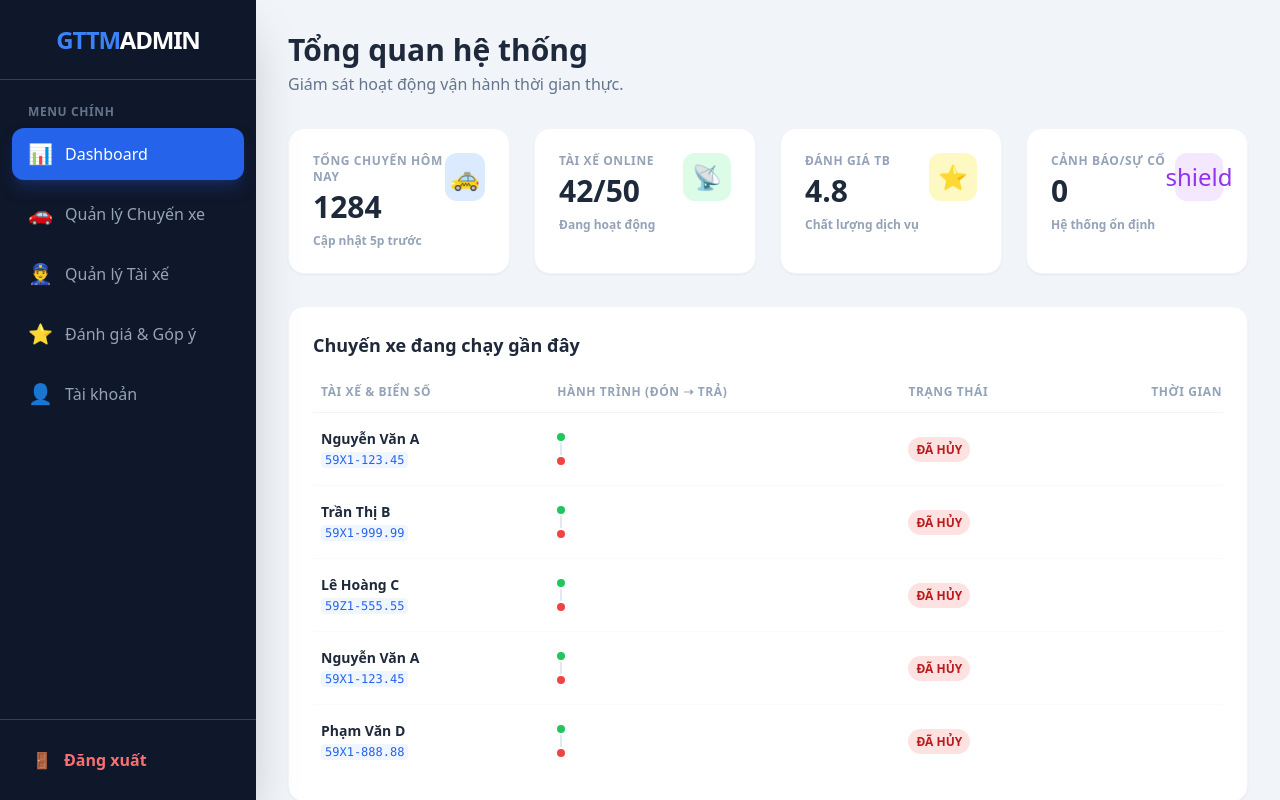
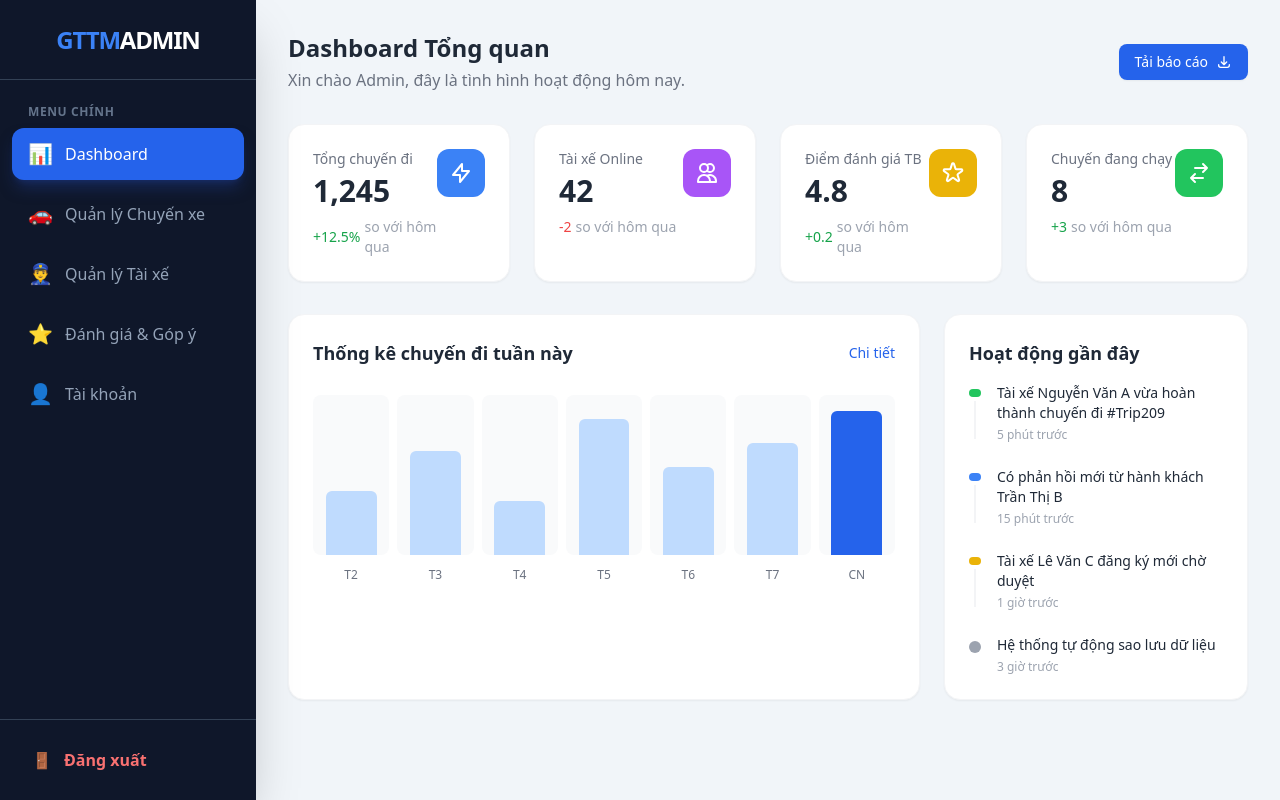
Before and after one commit to ngochaukiet2005/GTTM-WEB, a React (Vite) app in the folder frontend/: page /admin/dashboard in a window 1280 px wide. Built offline with nearby package versions, Linux system fonts and the light colour scheme.

Commit message:
hoàn thành giao diện admin

```diff
--- a/frontend/src/features/admin/AdminDashboard.jsx
+++ b/frontend/src/features/admin/AdminDashboard.jsx
@@ -1,91 +1,155 @@
-// src/features/admin/AdminDashboard.jsx
-import React, { useEffect, useState } from 'react';
-import { mockApiAdmin } from '../../core/services/mockApiAdmin';
+import React, { useState, useEffect } from 'react';
 
-const StatCard = ({ title, value, subtext, icon, color }) => (
-  <div className="bg-white p-6 rounded-2xl shadow-sm border border-slate-100 flex items-start justify-between hover:shadow-md transition-all hover:-translate-y-1">
+// Component con: Card thống kê (KPIs)
+const StatCard = ({ title, value, change, changeType, icon, color }) => (
+  <div className="bg-white p-6 rounded-2xl shadow-sm border border-gray-100 flex items-start justify-between hover:shadow-md transition-shadow">
     <div>
-      <p className="text-slate-400 text-xs font-bold uppercase tracking-wider mb-1">{title}</p>
-      <h3 className="text-3xl font-black text-slate-800">{value}</h3>
-      <p className="text-xs font-bold mt-2 text-slate-400">{subtext}</p>
+      <p className="text-sm font-medium text-gray-500 mb-1">{title}</p>
+      <h3 className="text-3xl font-bold text-gray-800">{value}</h3>
+      <div className={`flex items-center mt-2 text-sm ${changeType === 'increase' ? 'text-green-600' : 'text-red-500'}`}>
+        <span className="font-medium">{change}</span>
+        <span className="text-gray-400 ml-1">so với hôm qua</span>
+      </div>
     </div>
-    <div className={`w-12 h-12 rounded-xl flex items-center justify-center text-2xl ${color}`}>
+    <div className={`p-3 rounded-xl ${color} text-white`}>
       {icon}
     </div>
   </div>
 );
 
-const AdminDashboard = () => {
-  const [stats, setStats] = useState(null);
-  const [trips, setTrips] = useState([]);
-
-  useEffect(() => {
-    mockApiAdmin.getDashboardStats().then(setStats);
-    mockApiAdmin.getRecentTrips().then(setTrips);
-  }, []);
-
-  if (!stats) return <div className="p-10 text-center text-slate-400">Đang tải dữ liệu...</div>;
+// Component con: Biểu đồ thanh đơn giản (Dùng CSS thuần để không phải cài thư viện chart)
+const BarChart = () => {
+  const data = [40, 65, 34, 85, 55, 70, 90]; // Mock data cho 7 ngày
+  const days = ['T2', 'T3', 'T4', 'T5', 'T6', 'T7', 'CN'];
 
   return (
-    <div className="space-y-8 animate-fade-in">
-      <div>
-        <h1 className="text-3xl font-bold text-slate-800">Tổng quan hệ thống</h1>
-        <p className="text-slate-500 mt-1">Giám sát hoạt động vận hành thời gian thực.</p>
+    <div className="bg-white p-6 rounded-2xl shadow-sm border border-gray-100 h-full">
+      <div className="flex justify-between items-center mb-6">
+        <h3 className="font-bold text-gray-800 text-lg">Thống kê chuyến đi tuần này</h3>
+        <button className="text-sm text-blue-600 font-medium hover:underline">Chi tiết</button>
+      </div>
+      <div className="flex items-end justify-between h-48 gap-2">
+        {data.map((height, index) => (
+          <div key={index} className="flex flex-col items-center w-full group cursor-pointer">
+            <div className="relative w-full flex items-end justify-center h-40 bg-gray-50 rounded-lg overflow-hidden">
+               {/* Tooltip on hover */}
+               <div className="absolute -top-8 opacity-0 group-hover:opacity-100 transition-opacity bg-gray-800 text-white text-xs py-1 px-2 rounded mb-1">
+                 {height} chuyến
+               </div>
+               {/* Bar */}
+              <div
+                style={{ height: `${height}%` }}
+                className={`w-2/3 rounded-t-md transition-all duration-500 ${index === 6 ? 'bg-blue-600' : 'bg-blue-200 group-hover:bg-blue-400'}`}
+              ></div>
+            </div>
+            <span className="text-xs text-gray-500 mt-3 font-medium">{days[index]}</span>
+          </div>
+        ))}
+      </div>
+    </div>
+  );
+};
+
+// Component con: Hoạt động gần đây (Timeline đơn giản)
+const RecentActivity = () => {
+  const activities = [
+    { text: "Tài xế Nguyễn Văn A vừa hoàn thành chuyến đi #Trip209", time: "5 phút trước", type: "success" },
+    { text: "Có phản hồi mới từ hành khách Trần Thị B", time: "15 phút trước", type: "info" },
+    { text: "Tài xế Lê Văn C đăng ký mới chờ duyệt", time: "1 giờ trước", type: "warning" },
+    { text: "Hệ thống tự động sao lưu dữ liệu", time: "3 giờ trước", type: "system" },
+  ];
+
+  return (
+    <div className="bg-white p-6 rounded-2xl shadow-sm border border-gray-100 h-full">
+      <h3 className="font-bold text-gray-800 text-lg mb-4">Hoạt động gần đây</h3>
+      <div className="space-y-6">
+        {activities.map((act, idx) => (
+          <div key={idx} className="flex gap-4">
+            <div className="flex flex-col items-center">
+              <div className={`w-3 h-3 rounded-full mt-1.5 ${
+                act.type === 'success' ? 'bg-green-500' :
+                act.type === 'info' ? 'bg-blue-500' :
+                act.type === 'warning' ? 'bg-yellow-500' : 'bg-gray-400'
+              }`}></div>
+              {idx !== activities.length - 1 && <div className="w-0.5 h-full bg-gray-100 my-1"></div>}
+            </div>
+            <div>
+              <p className="text-gray-800 text-sm font-medium">{act.text}</p>
+              <p className="text-gray-400 text-xs mt-1">{act.time}</p>
+            </div>
+          </div>
+        ))}
+      </div>
+    </div>
+  );
+};
+
+const AdminDashboard = () => {
+  // SVG Icons
+  const icons = {
+    trip: <svg xmlns="http://www.w3.org/2000/svg" className="h-6 w-6" fill="none" viewBox="0 0 24 24" stroke="currentColor"><path strokeLinecap="round" strokeLinejoin="round" strokeWidth={2} d="M13 10V3L4 14h7v7l9-11h-7z" /></svg>,
+    user: <svg xmlns="http://www.w3.org/2000/svg" className="h-6 w-6" fill="none" viewBox="0 0 24 24" stroke="currentColor"><path strokeLinecap="round" strokeLinejoin="round" strokeWidth={2} d="M12 4.354a4 4 0 110 5.292M15 21H3v-1a6 6 0 0112 0v1zm0 0h6v-1a6 6 0 00-9-5.197M13 7a4 4 0 11-8 0 4 4 0 018 0z" /></svg>,
+    star: <svg xmlns="http://www.w3.org/2000/svg" className="h-6 w-6" fill="none" viewBox="0 0 24 24" stroke="currentColor"><path strokeLinecap="round" strokeLinejoin="round" strokeWidth={2} d="M11.049 2.927c.3-.921 1.603-.921 1.902 0l1.519 4.674a1 1 0 00.95.69h4.915c.969 0 1.371 1.24.588 1.81l-3.976 2.888a1 1 0 00-.363 1.118l1.518 4.674c.3.922-.755 1.688-1.538 1.118l-3.976-2.888a1 1 0 00-1.176 0l-3.976 2.888c-.783.57-1.838-.197-1.538-1.118l1.518-4.674a1 1 0 00-.363-1.118l-3.976-2.888c-.784-.57-.38-1.81.588-1.81h4.914a1 1 0 00.951-.69l1.519-4.674z" /></svg>,
+    car: <svg xmlns="http://www.w3.org/2000/svg" className="h-6 w-6" fill="none" viewBox="0 0 24 24" stroke="currentColor"><path strokeLinecap="round" strokeLinejoin="round" strokeWidth={2} d="M8 7h12m0 0l-4-4m4 4l-4 4m0 6H4m0 0l4 4m-4-4l4-4" /></svg> // Dùng tạm icon switch cho "Active Trip"
+  };
+
+  return (
+    <div className="space-y-8">
+      {/* Header Section */}
+      <div className="flex justify-between items-center">
+        <div>
+          <h1 className="text-2xl font-bold text-gray-800">Dashboard Tổng quan</h1>
+          <p className="text-gray-500 mt-1">Xin chào Admin, đây là tình hình hoạt động hôm nay.</p>
+        </div>
+        <button className="bg-blue-600 hover:bg-blue-700 text-white px-4 py-2 rounded-lg text-sm font-medium shadow-sm flex items-center gap-2">
+          <span>Tải báo cáo</span>
+          <svg xmlns="http://www.w3.org/2000/svg" className="h-4 w-4" fill="none" viewBox="0 0 24 24" stroke="currentColor"><path strokeLinecap="round" strokeLinejoin="round" strokeWidth={2} d="M4 16v1a3 3 0 003 3h10a3 3 0 003-3v-1m-4-4l-4 4m0 0l-4-4m4 4V4" /></svg>
+        </button>
       </div>
 
-      {/* Stats Grid - Đã bỏ tiền, thay bằng số liệu vận hành */}
+      {/* Stats Grid - 4 Cột */}
       <div className="grid grid-cols-1 md:grid-cols-2 lg:grid-cols-4 gap-6">
-        <StatCard title="Tổng chuyến hôm nay" value={stats.totalTrips} subtext="Cập nhật 5p trước" icon="🚕" color="bg-blue-100 text-blue-600"/>
-        <StatCard title="Tài xế Online" value={`${stats.onlineDrivers}/${stats.totalDrivers}`} subtext="Đang hoạt động" icon="📡" color="bg-green-100 text-green-600"/>
-        <StatCard title="Đánh giá TB" value={stats.avgRating} subtext="Chất lượng dịch vụ" icon="⭐" color="bg-yellow-100 text-yellow-600"/>
-        <StatCard title="Cảnh báo/Sự cố" value="0" subtext="Hệ thống ổn định" icon="shield" color="bg-purple-100 text-purple-600"/>
+        <StatCard
+          title="Tổng chuyến đi"
+          value="1,245"
+          change="+12.5%"
+          changeType="increase"
+          icon={icons.trip}
+          color="bg-blue-500"
+        />
+        <StatCard
+          title="Tài xế Online"
+          value="42"
+          change="-2"
+          changeType="decrease"
+          icon={icons.user}
+          color="bg-purple-500"
+        />
+        <StatCard
+          title="Điểm đánh giá TB"
+          value="4.8"
+          change="+0.2"
+          changeType="increase"
+          icon={icons.star}
+          color="bg-yellow-500"
+        />
+        <StatCard
+          title="Chuyến đang chạy"
+          value="8"
+          change="+3"
+          changeType="increase"
+          icon={icons.car}
+          color="bg-green-500"
+        />
       </div>
 
-      {/* Recent Trips Table */}
-      <div className="bg-white rounded-2xl shadow-sm border border-slate-100 p-6">
-        <h3 className="font-bold text-lg text-slate-800 mb-6">Chuyến xe đang chạy gần đây</h3>
-        <div className="overflow-x-auto">
-          <table className="w-full text-left border-collapse">
-            <thead>
-              <tr className="text-slate-400 text-xs uppercase tracking-wider border-b border-slate-100">
-                <th className="pb-3 pl-2">Tài xế & Biển số</th>
-                <th className="pb-3">Hành trình (Đón ➝ Trả)</th>
-                <th className="pb-3">Trạng thái</th>
-                <th className="pb-3 text-right">Thời gian</th>
-              </tr>
-            </thead>
-            <tbody className="text-sm font-medium text-slate-600">
-              {trips.map((trip) => (
-                <tr key={trip.id} className="hover:bg-slate-50 border-b border-slate-50 last:border-0 transition-colors">
-                  <td className="py-4 pl-2">
-                    <div className="font-bold text-slate-800">{trip.driver}</div>
-                    <div className="text-xs text-blue-600 font-mono bg-blue-50 inline-block px-1 rounded mt-0.5">{trip.plate}</div>
-                  </td>
-                  <td className="py-4">
-                    <div className="flex items-center gap-2">
-                        <span className="w-2 h-2 rounded-full bg-green-500"></span>
-                        <span className="text-slate-700">{trip.start}</span>
-                    </div>
-                    <div className="w-0.5 h-3 bg-slate-200 ml-[3px] my-0.5"></div>
-                    <div className="flex items-center gap-2">
-                        <span className="w-2 h-2 rounded-full bg-red-500"></span>
-                        <span className="text-slate-700">{trip.end}</span>
-                    </div>
-                  </td>
-                  <td className="py-4">
-                    <span className={`px-2 py-1 rounded-full text-xs font-bold uppercase ${
-                        trip.status === 'running' ? 'bg-blue-100 text-blue-700 animate-pulse' :
-                        trip.status === 'completed' ? 'bg-green-100 text-green-700' :
-                        'bg-red-100 text-red-700'
-                    }`}>
-                      {trip.status === 'running' ? 'Đang chạy' : trip.status === 'completed' ? 'Hoàn thành' : 'Đã hủy'}
-                    </span>
-                  </td>
-                  <td className="py-4 text-right text-slate-400 text-xs">{trip.time}</td>
-                </tr>
-              ))}
-            </tbody>
-          </table>
+      {/* Chart & Activity Grid - Chia tỉ lệ 2:1 */}
+      <div className="grid grid-cols-1 lg:grid-cols-3 gap-6 h-auto lg:h-96">
+        <div className="lg:col-span-2 h-full">
+          <BarChart />
+        </div>
+        <div className="lg:col-span-1 h-full">
+          <RecentActivity />
         </div>
       </div>
     </div>
```
